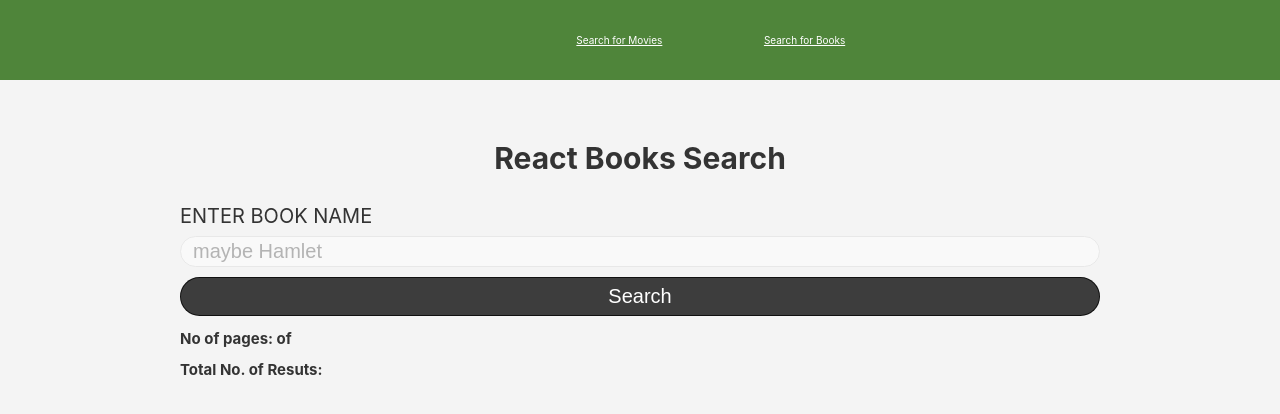
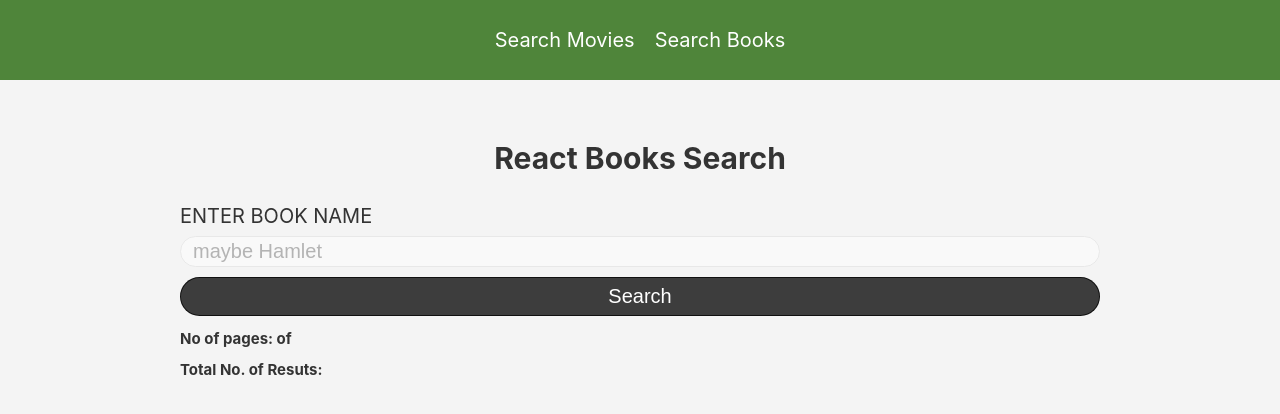
Before and after one commit to tarun-soni/-React-Movie-Search, a React (Create React App) app: page /books in a window 1280 px wide. Shown: the top 414 px of the page. Built offline with nearby package versions, Linux system fonts and the light colour scheme.

Commit message:
visual fixes

```diff
--- a/public/index.html
+++ b/public/index.html
@@ -24,7 +24,7 @@
       work correctly both with client-side routing and a non-root public URL.
       Learn how to configure a non-root public URL by running `npm run build`.
     -->
-    <title>React App</title>
+    <title>Movie/Book Search</title>
   </head>
   <body>
     <noscript>You need to enable JavaScript to run this app.</noscript>
--- a/src/App.css
+++ b/src/App.css
@@ -1,18 +1,48 @@
 
 nav {
   display: flex;
-  justify-content: space-around;
+  justify-content: space-between;
   align-items: center;
   min-height: 10vh;
   background: #4f853a;
   color: azure;
+justify-content: center;
 }
 
 .nav-links{
-  width: 40%;
+  display: inline-flex;
+  overflow: hidden;
+  justify-content:space-between;
+  text-decoration: none;
+  align-items: center;
+  text-align: center;
+  list-style: none;
+  font-size: 20px;
+  justify-content: center;
+  align-content: center;
+  padding: 0px;
+}
+
+.nav-links li{
+margin: 0 1rem;
+float: left;
+/* color: #f2f2f2; */
+/* text-align: center; */
+
+/* text-decoration: none;
+font-size: 17px; */
+}
+
+@media (max-width:700px){
+ .nav{
+   display: flex;
+   flex-wrap: wrap;
+ }
+
+ .nav-links{
   display: flex;
-  justify-content: space-around;
-  align-items: center;
+  overflow-x: auto;
+  flex-wrap: wrap;
   list-style: none;
-  list-style-type: none;
+ }
 }
--- a/src/components/Nav.js
+++ b/src/components/Nav.js
@@ -10,15 +10,13 @@ function Nav() {
     <div className="App">
       <nav >
         <ul className="nav-links">
-          <Link to='/'>
-            <div><img src={logo} /></div>
-          </Link>
+
 
           <Link style={navStyle} to='/contact'>
-            <li>Search for Movies</li>
+            <li>Search Movies</li>
           </Link>
           <Link style={navStyle} to='/books'>
-            <li>Search for Books</li>
+            <li>Search Books</li>
           </Link>
 
         </ul>
--- a/src/components/SearchBook.js
+++ b/src/components/SearchBook.js
@@ -34,9 +34,6 @@ function SearchBook() {
 
 }
 
-
-
-
   return (
 
       <div>
```
